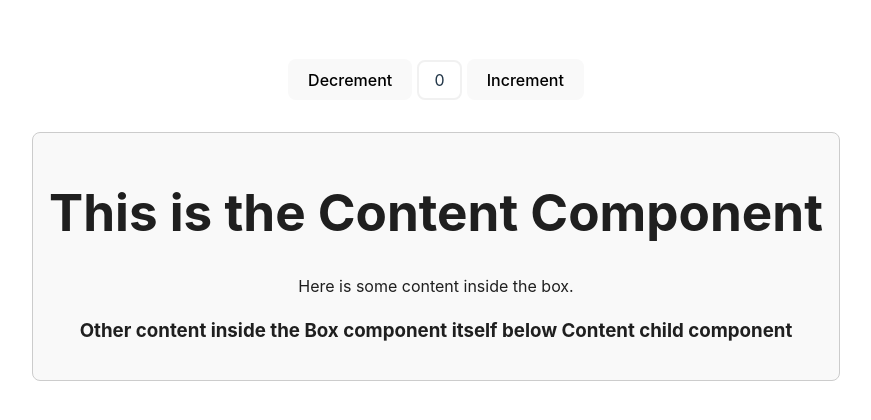
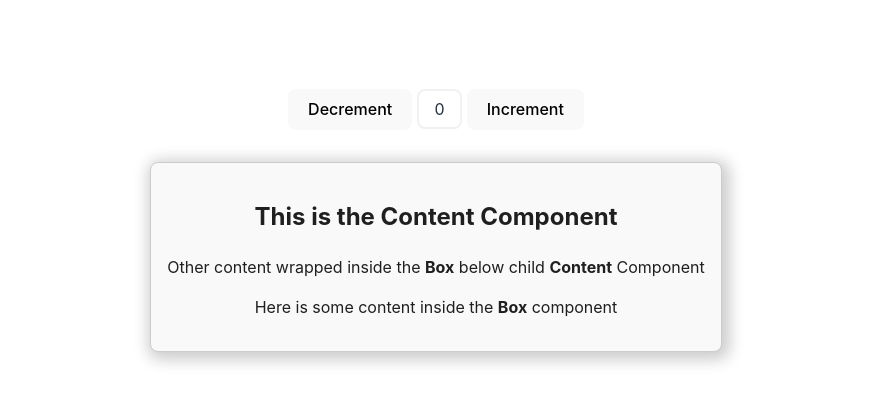
Before and after one commit to ArshadSiddiqui36/react19, a React (Vite) app in the folder my-app/: page / in a window 1280 px wide. Shown: the part 196-616 px from the top of the page, without its empty margins (204-1075 px from the left). Built offline with nearby package versions, Linux system fonts and the light colour scheme.

Commit message:
Updated App, Box and Content Components

```diff
--- a/my-app/src/App.jsx
+++ b/my-app/src/App.jsx
@@ -35,7 +35,7 @@ function App() {
 
       <Box>
         <Content />
-        <h3>Other content inside the Box component itself below Content child component</h3>
+        <p>Other content wrapped inside the <strong>Box</strong> below child <strong>Content</strong> Component</p>
       </Box>
 
 
--- a/my-app/src/components/Box.jsx
+++ b/my-app/src/components/Box.jsx
@@ -6,6 +6,7 @@ const Box = ({ children }) => {
   return (
       <div className={styles.box}>
           {children}
+          <p>Here is some content inside the <strong>Box</strong> component</p>
       </div>
   );
 };
--- a/my-app/src/components/Box.module.css
+++ b/my-app/src/components/Box.module.css
@@ -4,4 +4,6 @@
     border-radius: 8px;
     background-color: #f9f9f9;
     color: #1f1f1f;
+    box-shadow: 3px 3px 15px 5px rgba(255, 255, 255, 0.1);
+    box-shadow: 3px 3px 15px 5px rgba(0, 0, 0, 0.2);
 }
--- a/my-app/src/components/Content.jsx
+++ b/my-app/src/components/Content.jsx
@@ -1,11 +1,18 @@
 
-const Content = () => {
+export default function Content () {
   return (
       <div>
-          <h1>This is the Content Component</h1>
-          <p>Here is some content inside the box.</p>
+          <h2>This is the Content Component</h2>
       </div>
   );
 };
 
-export default Content;
+// const Content = () => {
+//   return (
+//       <div>
+//           <h2>This is the Content Component</h2>
+//       </div>
+//   );
+// };
+
+// export default Content;
```
